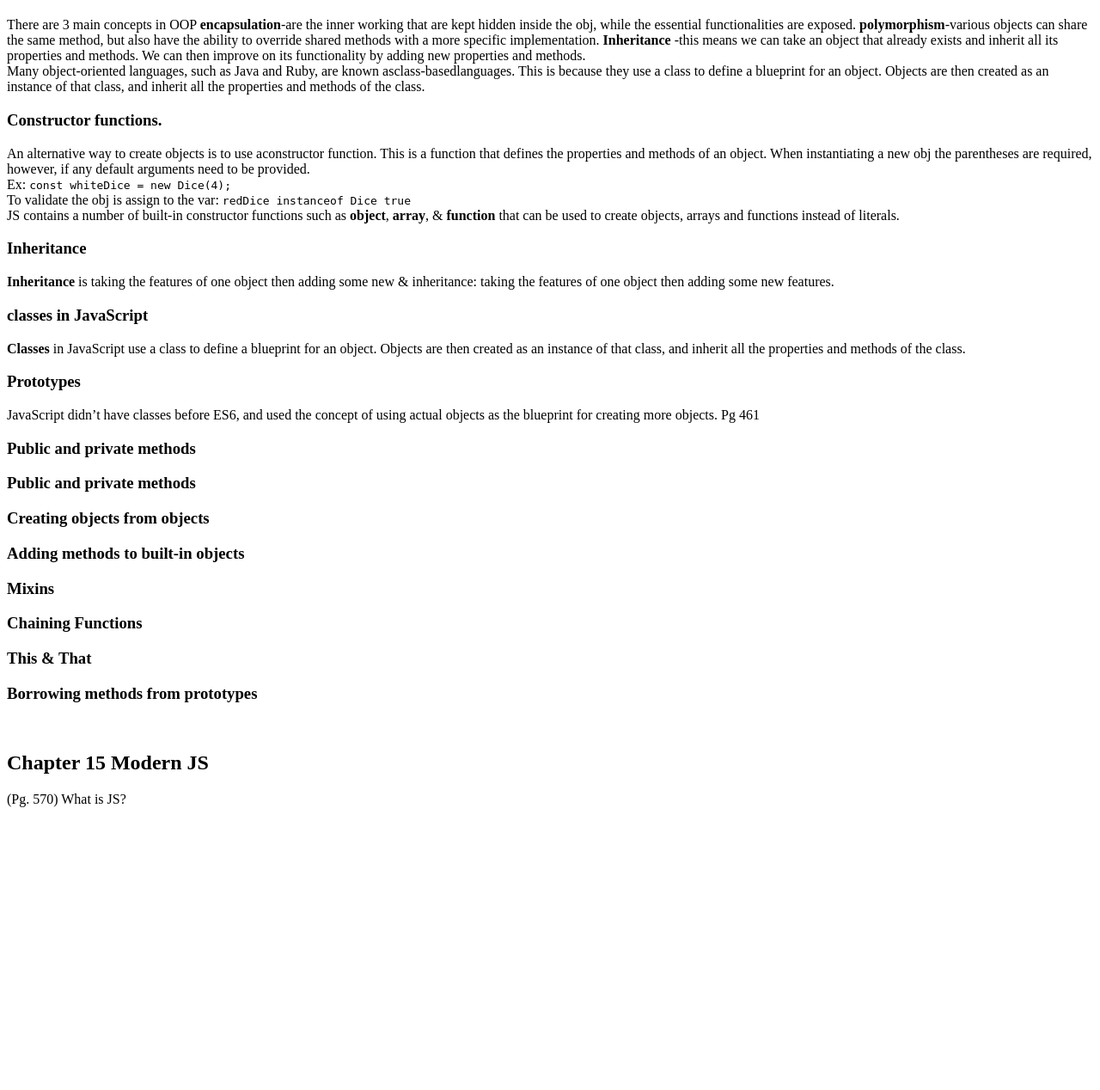
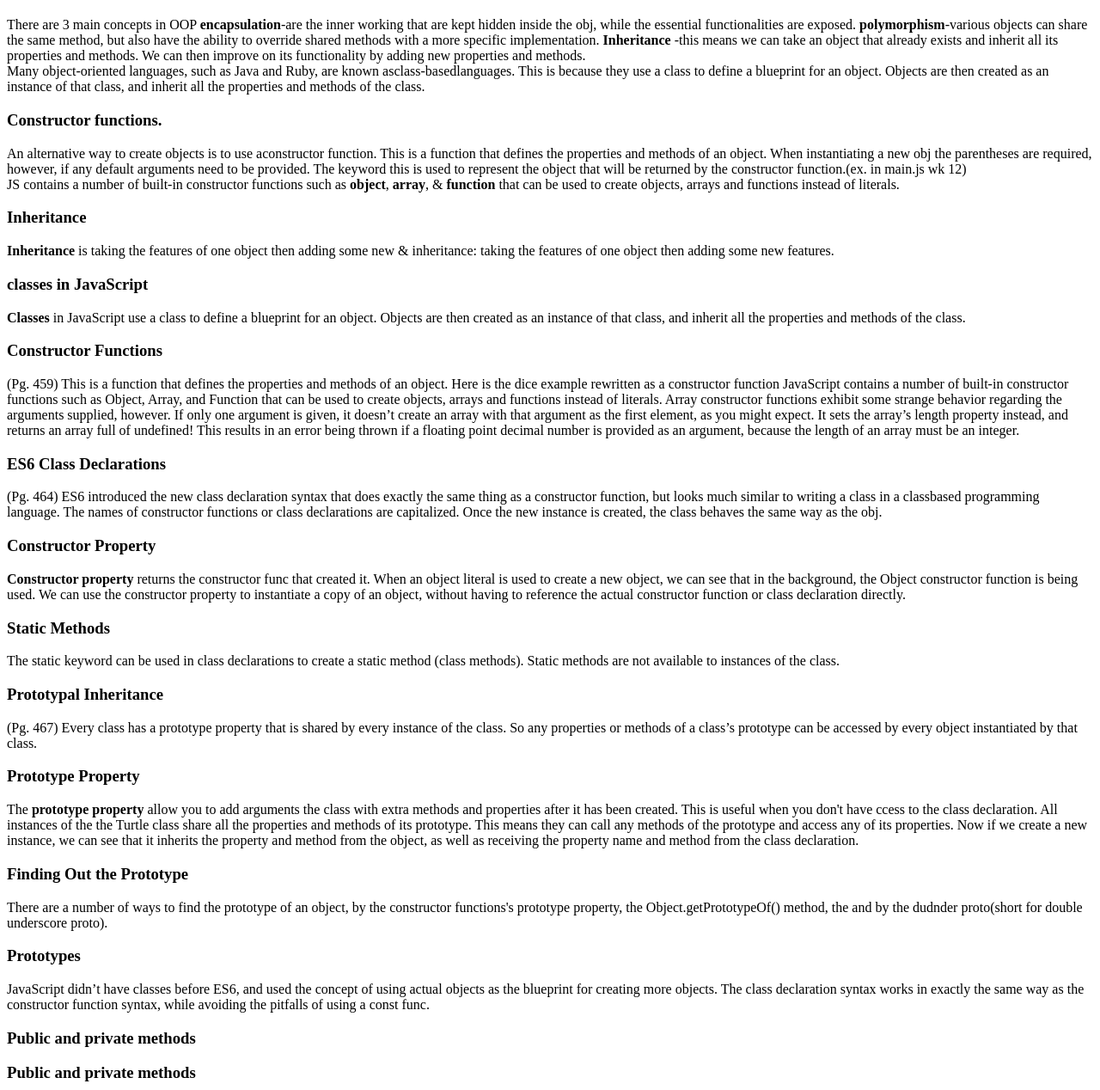
Before and after one commit to AA2rm/WDD-330-Javascript, a PHP site: page /wk4/notes.html in a window 1280 px wide. Shown: the part 1478-2746 px from the top of the page at 86% size. Before the commit the page ends 2417 px from the top, so only its background shows below. Run offline with PHP 8.4, Linux system fonts and the light colour scheme.

Commit message:
Wk4 WDD Tasks 1.3

```diff
--- a/index.html
+++ b/index.html
@@ -52,8 +52,8 @@
                 <li><a href="wk1/index.html">Week 1</a></li>
                 <li><a href="wk2/index.html">Week 2</a></li>
                 <li><a href="wk3/index.html">Week 3</a></li>
-                <!--<li><a href="wk4/index.html">Week 4</a></li>
-                <li><a href="wk5">Week 5</a></li>
+                <li><a href="wk4/index.html">Week 4</a></li>
+                <!--<li><a href="wk5">Week 5</a></li>
                 <li><a href="wk6">Week 6</a></li>
                 <li><a href="wk7">Week 7</a></li>
                 <li><a href="wk8">Week 8</a></li>
--- a/wk4/notes.html
+++ b/wk4/notes.html
@@ -127,18 +127,10 @@
             a blueprint for an object. Objects are then created as an instance of that class, and inherit all the properties and methods of the class.<br>
 
             <h3>Constructor functions.</h3>
-            An alternative way to create objects is to use aconstructor function. This is a function that defines the properties and methods
-            of an object. When instantiating a new obj the parentheses are required, however, if any default arguments need to be provided.<br>
-            Ex:
-            <code>
-                const whiteDice = new Dice(4);
-            </code><br>
+            An alternative way to create objects is to use aconstructor function. This is a function that defines the properties and methods of an object.
+            When instantiating a new obj the parentheses are required, however, if any default arguments need to be provided. The keyword this is used to
+            represent the object that will be returned by the constructor function.(ex. in main.js wk 12)<br>
 
-            To validate the obj is assign to the var:
-            <code>
-                redDice instanceof Dice
-                true
-            </code><br>
 
             JS contains a number of built-in constructor functions such as <b>object</b>, <b>array</b>, & <b>function</b> that can be used to create
             objects, arrays and functions instead of literals.
@@ -148,12 +140,58 @@
             features.<br>
 
             <h3>classes in JavaScript</h3>
-            <b>Classes</b> in JavaScript use a class to define a blueprint for an object. Objects are then created as an instance of that class, and inherit all the properties
-            and methods of the class.
+            <b>Classes</b> in JavaScript use a class to define a blueprint for an object. Objects are then created as an instance of that class, and inherit
+            all the properties and methods of the class.
 
-            <h3>Prototypes</h3> JavaScript didn’t have classes before ES6, and used the concept of using actual
-            objects as the blueprint for creating more objects.
-Pg 461
+            <h3>Constructor Functions</h3>(Pg. 459)
+            This is a function that defines the properties and methods of an object. Here is the dice example rewritten as a constructor function JavaScript
+            contains a number of built-in constructor functions such as Object, Array, and Function that can be used to create objects, arrays and functions
+            instead of literals. Array constructor functions exhibit some strange behavior regarding the arguments  supplied, however. If only one argument is
+            given, it doesn’t create an array with that argument as the first element, as you might expect. It sets the array’s length property instead, and
+            returns an array full of undefined! This results in an error being thrown if a floating point decimal number is provided as an argument, because
+            the length of an array must be an integer.<br>
+
+            <h3>ES6 Class Declarations</h3>(Pg. 464)
+            ES6 introduced the new class declaration syntax that does exactly the same thing as a constructor function, but looks much similar to writing a
+            class in a classbased  programming language. The names of constructor functions or class declarations are capitalized. Once the new instance is
+            created, the class behaves the same way as the obj.<br>
+
+            <h3>Constructor Property</h3>
+            <b>Constructor property</b> returns the constructor func that created it. When an object literal is used to create a new object, we can see that in
+            the background, the Object constructor function is being used. We can use the constructor property to instantiate a copy of an object, without having
+            to reference the actual constructor function or class declaration directly.<br>
+
+
+
+            <h3>Static Methods</h3>
+            The static keyword can be used in class declarations to create a static method (class methods).  Static methods are not available to instances of the
+            class.<br>
+
+
+            <h3>Prototypal Inheritance</h3>(Pg. 467)
+            Every class has a prototype property that is shared by every instance of the class. So any properties or methods of a class’s prototype can be accessed
+            by every object instantiated by that class. <br>
+
+
+            <h3>Prototype Property</h3>
+            The <b>prototype property</b> allow you to add arguments the class with extra methods and properties after it has been created. This is useful when you
+            don't have ccess to the class declaration. All instances of the the Turtle class share all the properties and methods of its prototype. This means they
+            can call any methods of the prototype and access any of its properties. Now if we create a new instance, we can see that it inherits the property and
+            method from the object, as well as receiving the property name and method from the class declaration.<br>
+
+
+            <h3>Finding Out the Prototype</h3>
+            There are a number of ways to find the prototype of an object, by the constructor functions's prototype property, the Object.getPrototypeOf() method, the
+            and by the dudnder proto(short for double underscore proto).<br>
+
+
+
+
+            <h3>Prototypes</h3> JavaScript didn’t have classes before ES6, and used the concept of using actual objects as the blueprint for creating more objects.
+            The class declaration syntax works in exactly the same way as the constructor function syntax, while avoiding the pitfalls of using a const func.
+
+
+
             <h3>Public and private methods</h3>
 
             <h3>Public and private methods</h3>
```
Also changed, not shown: wk4/scripts/main2.js (+43 -32 lines), wk4/scripts/main3.js (+277 -4 lines), wk4/styles/styles.css (+5 -11 lines).
